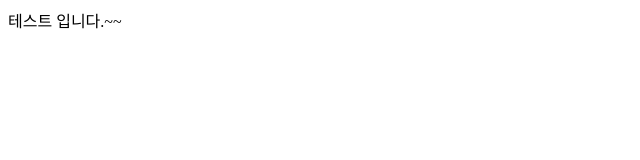
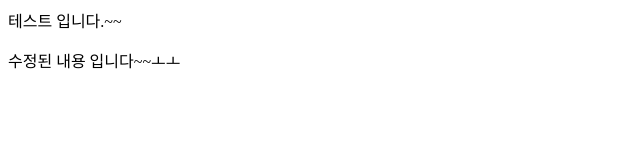
Before and after one commit to heasil94/mytest1, a plain HTML site: page index.html in a window 1280 px wide. Shown: the whole page, without its empty margins (0-640 px from the left). Drawn offline with Linux system fonts and the light colour scheme.

Commit message:
버젼2.0

```diff
--- a/index.html
+++ b/index.html
@@ -8,5 +8,6 @@
 </head>
 <body>
     테스트 입니다.~~
+    <p>수정된 내용 입니다~~ㅗㅗ</p>
 </body>
 </html>
```
